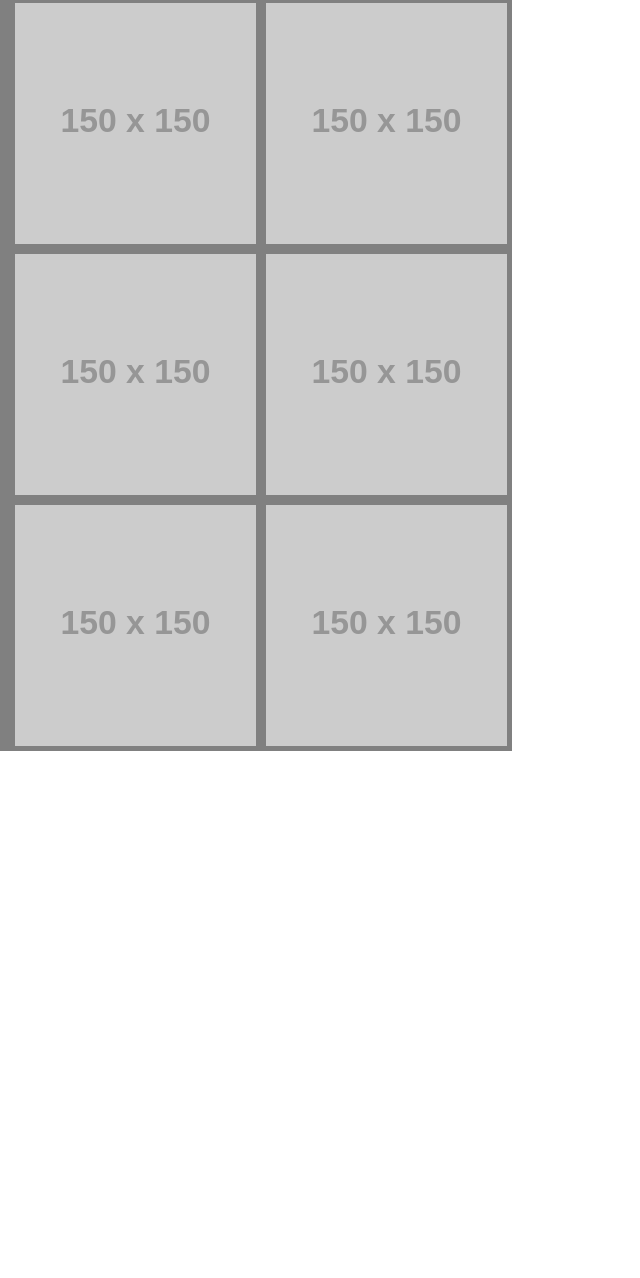
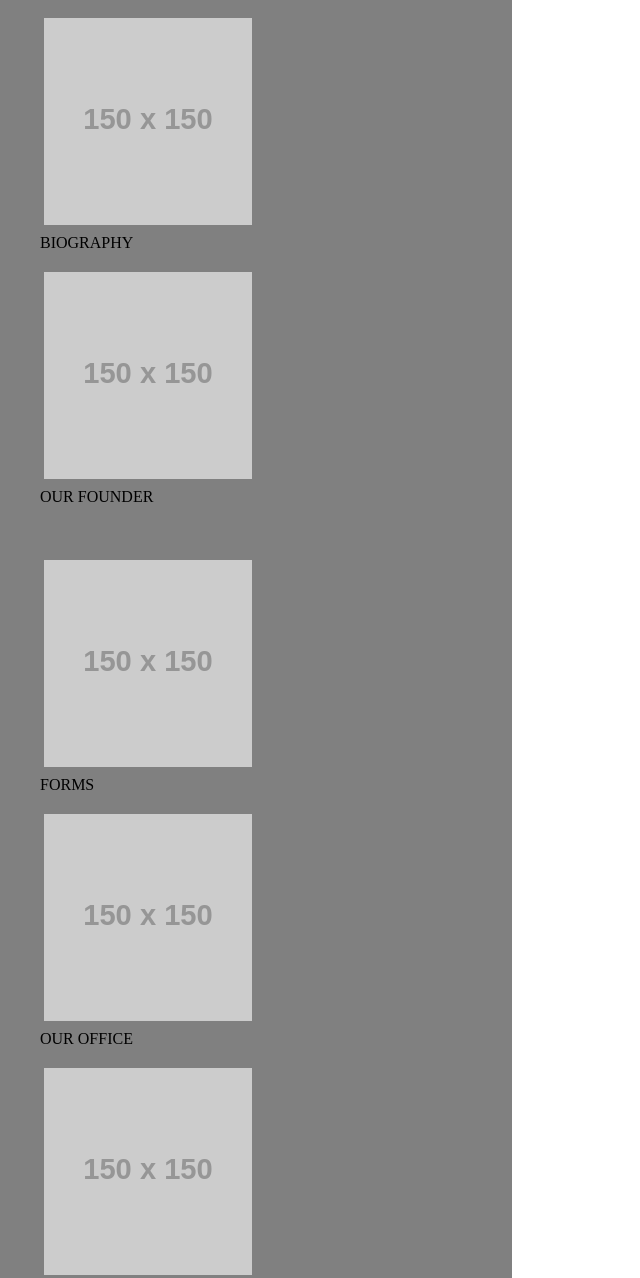
Before and after one commit to guisml/prova, a plain HTML site: page index.html in a window 1280 px wide. Shown: the part 1522-2800 px from the top of the page, without its empty margins (0-640 px from the left). Before the commit the page ends 2273 px from the top, so only its background shows below. Drawn offline with Linux system fonts and the light colour scheme; placeholder pictures from the web are drawn by us.

Commit message:
Update index.html

```diff
--- a/index.html
+++ b/index.html
@@ -8,7 +8,7 @@
     <link rel="stylesheet" href="index.css">
 </head>
 <body>
-
+    <header>
         <div class="banner">
         <div class="bannercontent">
             <div class="bannertext">
@@ -17,29 +17,56 @@
         </div>
     </div>
     <img src="https://w0.peakpx.com/wallpaper/165/747/HD-wallpaper-beautiful-landscape-digital-art.jpg" alt="your-image-description">
+</header>
 
-    <main>
 
     <div class="content">
         <div class="left">
             <h1>OUR FOUNDER, A TRUE LEADER, ALANAH RODRIGUEZ</h1>
+            <div class="lorem">
             <p>Lorem ipsum dolor sit amet, consectetur adipiscing elit. Donec suscipit euismod augue, sit amet ullamcorper nulla interdum in.Lorem ipsum dolor sit amet, consectetur adipiscing elit. Donec suscipit euismod augue, sit amet ullamcorper nulla interdum in.Lorem ipsum dolor sit amet, consectetur adipiscing elit. Donec suscipit euismod augue, sit amet ullamcorper nulla interdum in.Lorem ipsum dolor sit amet, consectetur adipiscing elit. Donec suscipit euismod augue, sit amet ullamcorper nulla interdum in.Lorem ipsum dolor sit amet, consectetur adipiscing elit. Donec suscipit euismod augue, sit amet ullamcorper nulla interdum in.</p>
             <p>Pellentesque habitant morbi tristique senectus et netus et malesuada fames ac turpis egestas. Duis sodales vestibulum justo vitae porttitorPellentesque habitant morbi tristique senectus et netus et malesuada fames ac turpis egestas. Duis sodales vestibulum justo vitae porttitorPellentesque habitant morbi tristique senectus et netus et malesuada fames ac turpis egestas. Duis sodales vestibulum justo vitae porttitorPellentesque habitant morbi tristique senectus et netus et malesuada fames ac turpis egestas. Duis sodales vestibulum justo vitae porttitorPellentesque habitant morbi tristique senectus et netus et malesuada fames ac turpis egestas. Duis sodales vestibulum justo vitae porttitorPellentesque habitant morbi tristique senectus et netus et malesuada fames ac turpis egestas. Duis sodales vestibulum justo vitae porttitorPellentesque habitant morbi tristique senectus et netus et malesuada fames ac turpis egestas. Duis sodales vestibulum justo vitae porttitor.</p>
         </div>
+        </div>
         <div class="right">
-                <div class="image-container">
+            <div class="img-cont1">
+              <figure>
                 <img class="image" src="https://via.placeholder.com/150" alt="Image 1">
+                <figcaption>BIOGRAPHY</figcaption>
+              </figure>
+              <figure>
                 <img class="image" src="https://via.placeholder.com/150" alt="Image 2">
+                <figcaption>OUR FOUNDER</figcaption>
+              </figure>
+            </div>
+            <br>
+            <div class="img-cont2">
+              <figure>
                 <img class="image" src="https://via.placeholder.com/150" alt="Image 3">
+                <figcaption>FORMS</figcaption>
+              </figure>
+              <figure>
                 <img class="image" src="https://via.placeholder.com/150" alt="Image 4">
-                    <img class="image" src="https://via.placeholder.com/150" alt="Image 5">
-                    <img class="image" src="https://via.placeholder.com/150" alt="Image 6">
+                <figcaption>OUR OFFICE</figcaption>
+              </figure>
+            </div>
+            <div class="img-cont3">
+              <figure>
+                <img class="image" src="https://via.placeholder.com/150" alt="Image 4">
+                <figcaption>REFERRALS</figcaption>
+              </figure>
+              <figure>
+                <img class="image" src="https://via.placeholder.com/150" alt="Image 4">
+                <figcaption>HISTORY</figcaption>
+              </figure>
             </div>
           </div>
 
+
           </div>
-    </main>
 
+    </div>
 <footer></footer>
+
 </body>
 </html>
```
Lines whose indentation alone changed are shown as unchanged.
